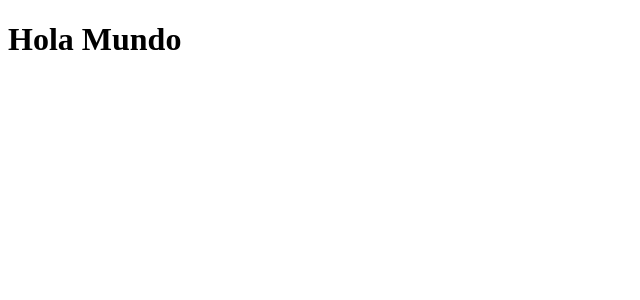
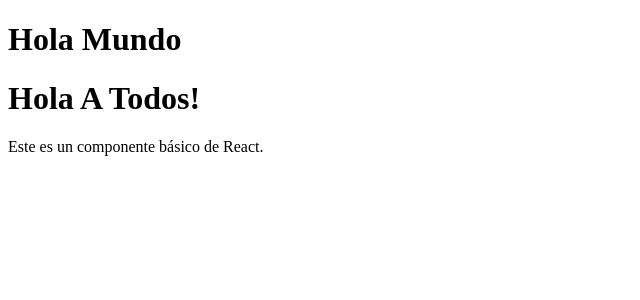
Before and after one commit to Andrea29-18/LearnReact, a React (Vite) app in the folder 03-counter-app-vite/: page / in a window 1280 px wide. Shown: the top 300 px of the page, without its empty margins (0-640 px from the left). Built offline with nearby package versions, Linux system fonts and the light colour scheme.

Commit message:
feat; Primera tarea

```diff
--- /dev/null
+++ b/03-counter-app-vite/src/Tarea01.jsx
@@ -0,0 +1,8 @@
+export const Tarea01 = () => {
+    return (
+        <div>
+            <h1>Hola A Todos!</h1>
+            <p>Este es un componente básico de React.</p>
+        </div>
+    );
+};
--- a/03-counter-app-vite/src/main.jsx
+++ b/03-counter-app-vite/src/main.jsx
@@ -1,9 +1,11 @@
 import React from 'react';
 import ReactDOM from 'react-dom/client';
 import { App } from './HelloWorldApp';
+import { Tarea01 } from './Tarea01';
 
 ReactDOM.createRoot(document.getElementById('root')).render(
     <React.StrictMode>
         <App />
+        <Tarea01 />
     </React.StrictMode>
 );
```
